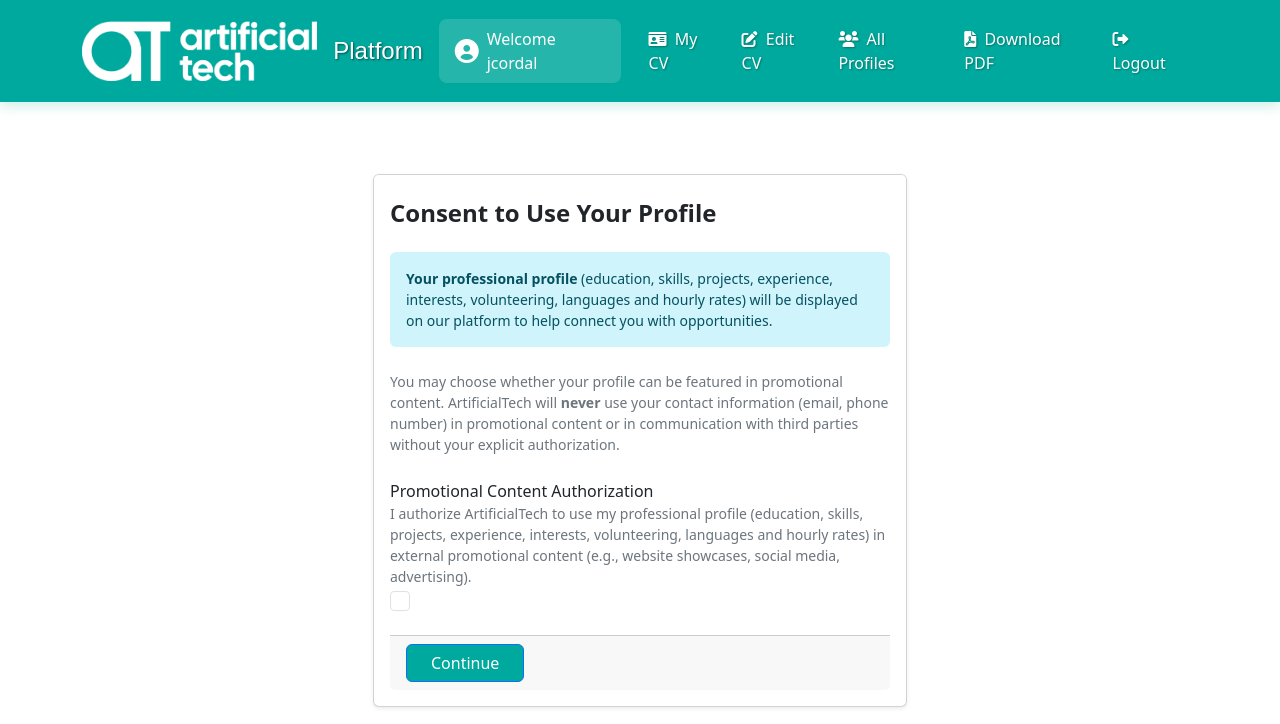
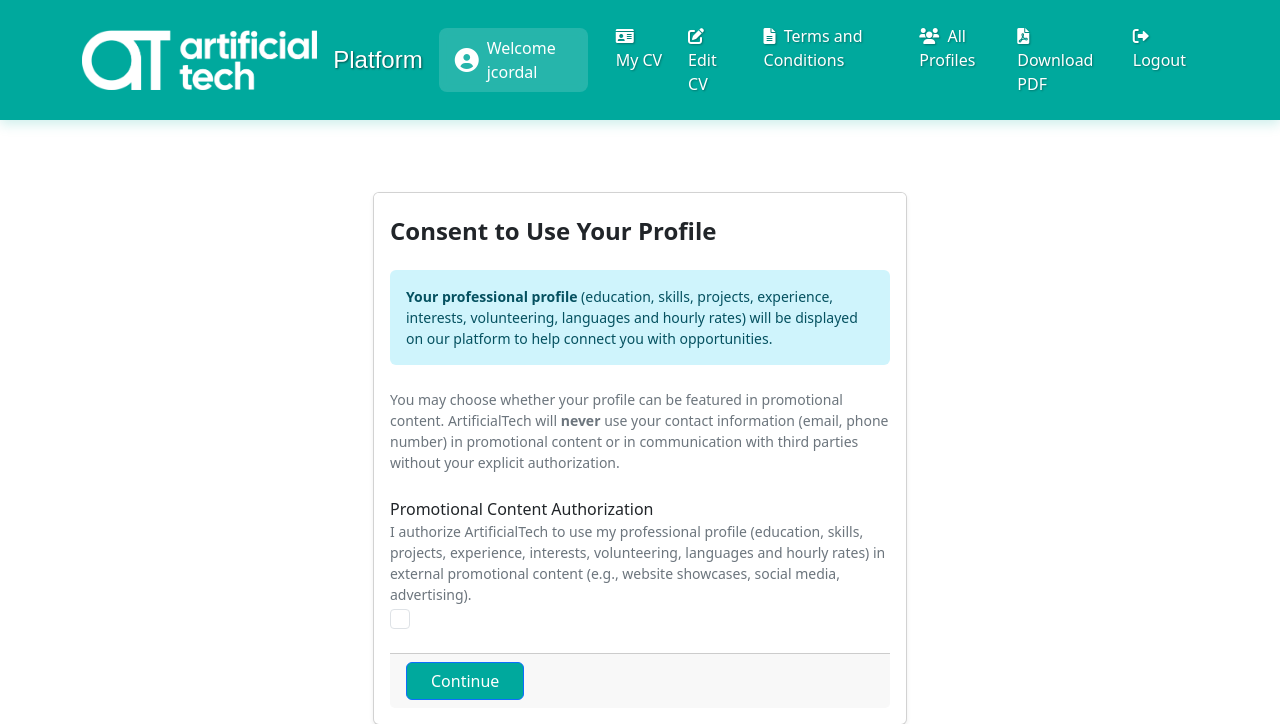
Before and after one commit to Jrcordal/Conectora, a Django app: page /users/consent/ in a window 1280 px wide. Shown: the top 724 px of the page. Run offline with Django 5.2, Linux system fonts and the light colour scheme; a user stored in the database is signed in; data comes from the database, SQL or seed files in the repository; some web fonts are replaced.

Commit message:
base y poner template en su sitio

```diff
--- a/apps/users/templates/users/base.html
+++ b/apps/users/templates/users/base.html
@@ -125,7 +125,11 @@
                                 <i class="fas fa-edit me-1"></i> Edit CV
                             </a>
                         </li>
-
+                        <li class="nav-item">
+                            <a href="{% url 'terms_and_conditions' %}" class="nav-link">
+                                <i class="fas fa-file-alt me-1"></i> Terms and Conditions
+                            </a>
+                        </li>
                         {% if user.is_staff %}
                         <li class="nav-item">
                             <a href="{% url 'list' %}" class="nav-link">
```
Also changed, not shown: apps/users/templates/users/terms_and_conditions.html (renamed from apps/users/templates/terms_and_conditions.html).
